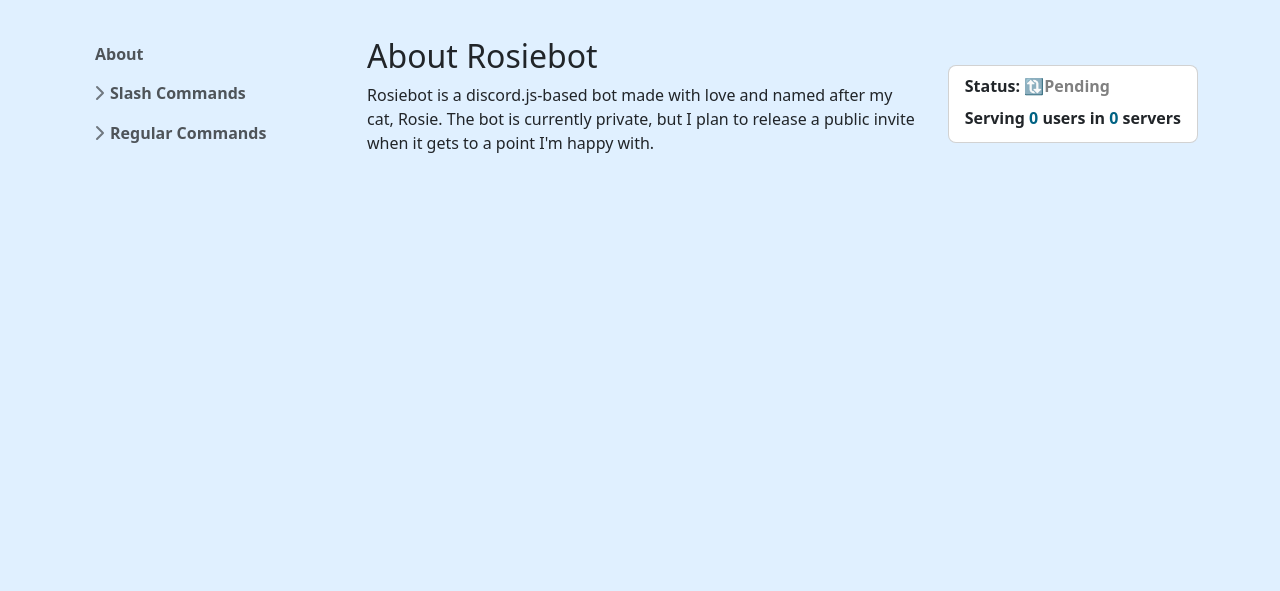
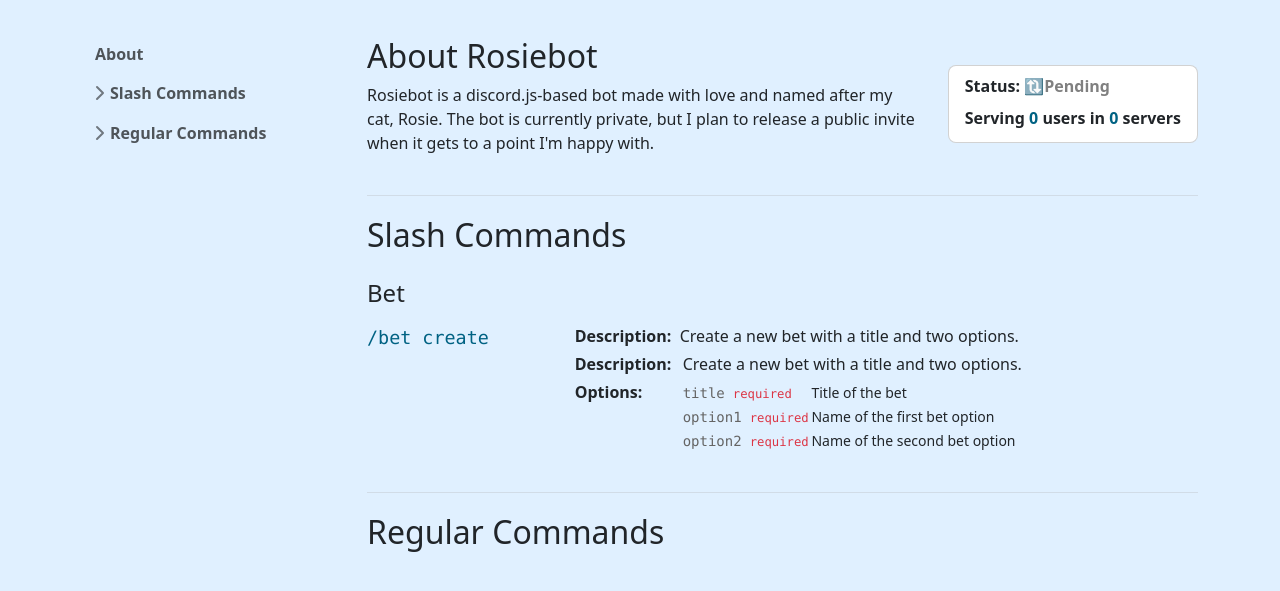
Before and after one commit to JtheFox/rosiebot, a website: page docs/index.html in a window 1280 px wide. Shown: the part 75-666 px from the top of the page. Drawn offline with nearby package versions, Linux system fonts and the light colour scheme.

Commit message:
Create docs layout

```diff
--- a/docs/index.html
+++ b/docs/index.html
@@ -80,8 +80,7 @@
         </nav>
       </aside>
       <section id="docs" class="col-12 col-md-9 py-md-2">
-        <article id="about"
-          class="d-flex flex-column flex-md-row justify-content-md-between align-items-center">
+        <article id="about" class="d-flex flex-column flex-md-row justify-content-md-between align-items-center">
           <div class="col-md-8 text-center text-md-start">
             <h2>About Rosiebot</h2>
             <p>
@@ -101,10 +100,68 @@
           </div>
         </article>
         <article id="slash-commands">
-
+          <h2>Slash Commands</h2>
+          <div class="command-type mt-4">
+            <h4 id="slash-bet" class="mb-3">Bet</h4>
+            <div class="command d-flex flex-column flex-md-row">
+              <code class="command-syntax col-3">/bet create</code>
+              <div class="command-details col-9">
+                <div class="mb-1">
+                  <span class="fw-semibold">Description:&nbsp;&nbsp;</span>Create a new bet with a title and two
+                  options.
+                </div>
+                <div class="row">
+                  <p class="col-2 fw-semibold">Description:</p>
+                  <p class="col-10">Create a new bet with a title and two
+                    options.</p>
+                </div>
+                <div class="row">
+                  <p class="col-2 fw-semibold">Options:</p>
+                  <ul class="list-unstyled col-10">
+                    <li class="d-flex">
+                      <div class="col-3">
+                        <code class="command-option">
+                          title<small class="ps-2 pe-3 text-danger">required</small>
+                        </code>
+                      </div>
+                      <div class="col-9">
+                        <small>
+                          Title of the bet
+                        </small>
+                      </div>
+                    </li>
+                    <li class="d-flex text-nowrap">
+                      <div class="col-3">
+                        <code class="command-option">
+                          option1<small class="ps-2 pe-3 text-danger">required</small>
+                        </code>
+                      </div>
+                      <div class="col-9">
+                        <small>
+                          Name of the first bet option
+                        </small>
+                      </div>
+                    </li>
+                    <li class="d-flex text-nowrap">
+                      <div class="col-3">
+                        <code class="command-option">
+                          option2<small class="ps-2 pe-3 text-danger">required</small>
+                        </code>
+                      </div>
+                      <div class="col-9">
+                        <small>
+                          Name of the second bet option
+                        </small>
+                      </div>
+                    </li>
+                  </ul>
+                </div>
+              </div>
+            </div>
+          </div>
         </article>
         <article id="regular-commands">
-
+          <h2>Regular Commands</h2>
         </article>
       </section>
     </main>
--- a/docs/style.css
+++ b/docs/style.css
@@ -1,3 +1,7 @@
+:root {
+  --info-blue: rgb(0, 98, 131);
+}
+
 body {
   margin: 0;
   padding: 0;
@@ -91,5 +95,25 @@
 }
 
 :is(#bot-users, #bot-servers) {
-  color: rgb(0, 98, 131);
+  color: var(--info-blue);
 }
+
+/* Command Docs */
+#docs > article:not(:first-of-type) {
+  margin-top: 1.5rem;
+  padding-top: 1.25rem;
+  border-top: 1px solid rgba(169, 169, 169, 0.274);
+}
+
+#docs > article code.command-syntax {
+  font-size: 1.15rem;
+  color: var(--info-blue);
+}
+
+.command-option {
+  color: rgb(100, 100, 100);
+}
+
+.command-details p[class*="col-"] {
+  margin-bottom: 0.25rem;
+}
```
